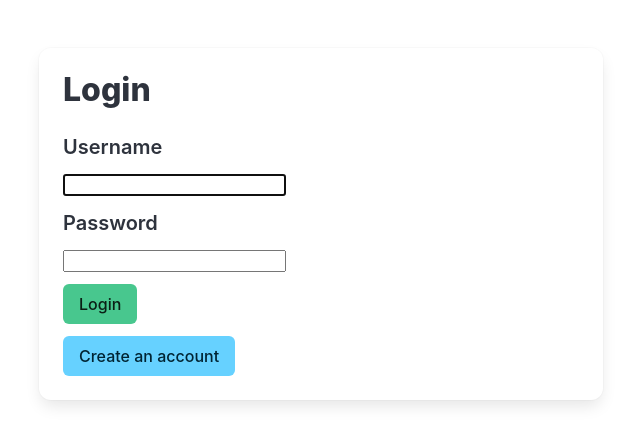
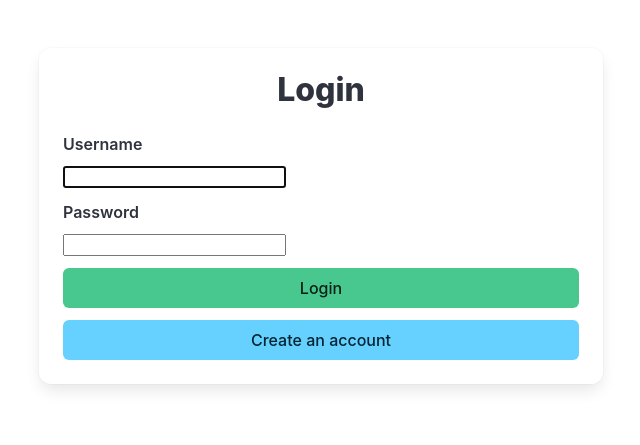
Before and after one commit to vivekvardhan22/carpooling, a Django app: page / in a window 1280 px wide. Shown: the top 445 px of the page, without its empty margins (319-959 px from the left). Run offline with Django 4.2, Linux system fonts and the light colour scheme.

Commit message:
Update login.html

```diff
--- a/everythingvit/templates/login.html
+++ b/everythingvit/templates/login.html
@@ -5,7 +5,7 @@
   <head>
     <meta charset="utf-8">
     <meta name="viewport" content="width=device-width, initial-scale=1">
-    <title>Hello Bulma!</title>
+    <title>Login</title>
     <link rel="stylesheet" href="{% static 'css/bulma.min.css' %}">
     <link href="https://fonts.googleapis.com/css2?family=Material+Symbols+Outlined:opsz,wght,FILL,GRAD@20,100,1,200&icon_names=favorite,home,search,settings" rel="stylesheet" />
   </head>
@@ -13,76 +13,82 @@
 
     <section class="section">
       <div class="container">
-
-    <div class="columns is-mobile">
-      <div class="column is-half is-offset-one-quarter">
+        <div class="columns is-centered">
+          <div class="column is-half-tablet is-full-mobile">
 
             <div class="card">
               <div class="card-content">
 
                 <form method="post" action="" role="form">
                   {% csrf_token %}
-                 <h3 class="title is-3">Login</h3>
+                  <h3 class="title is-3 has-text-centered">Login</h3>
 
+                  <!-- Username Field -->
                   <div class="field">
-                    <p class="control has-icons-left">
-                    <label class="label is-medium">Username</label>
+                    <label class="label">Username</label>
+                    <div class="control has-icons-left">
                       {{ form.username }}
                       <span class="icon is-small is-left">
-                  <i class="fas fa-lock"></i>
+                        <i class="fas fa-user"></i>
                       </span>
-              </p>
+                    </div>
                   </div>
 
+                  <!-- Password Field -->
                   <div class="field">
-                    <p class="control has-icons-left">
-                    <label class="label is-medium">Password</label>
+                    <label class="label">Password</label>
+                    <div class="control has-icons-left">
                       {{ form.password }}
                       <span class="icon is-small is-left">
                         <i class="fas fa-lock"></i>
                       </span>
-              </p>
+                    </div>
                   </div>
 
+                  <!-- Error Message -->
                   {% if form.errors %}
-            <div class="row">
-              <div class="col s12">
-                <span style="color: red; font-weight: bold;">Your username or password did not match.</span>
-              </div>
+                    <div class="notification is-danger">
+                      Your username or password did not match.
                     </div>
                   {% endif %}
 
+                  <!-- Login Button -->
                   <div class="field">
-            <p class="control">
-              <button type="submit" value="login" class="button is-success">
+                    <p class="control has-text-centered">
+                      <button type="submit" class="button is-success is-fullwidth">
                         Login
                       </button>
-
                     </p>
                   </div>
 
                   <input type="hidden" name="next" value="{{ next }}">
 
-
-
-          <a href="{% url 'signup' %}" class="button is-info">Create an account</a>
-
+                  <!-- Signup Link -->
+                  <p class="has-text-centered">
+                    <a href="{% url 'signup' %}" class="button is-info is-fullwidth">Create an account</a>
+                  </p>
 
                 </form>
-
-
-
 
               </div>
             </div>
 
           </div>
         </div>
-
       </div>
     </section>
 
-
+    <!-- Mobile Styling Fixes -->
+    <style>
+      @media screen and (max-width: 768px) {
+        .card {
+          padding: 15px;
+        }
+        .title {
+          font-size: 1.5rem;
+        }
+      }
+    </style>
 
   </body>
 </html>
```
Lines whose indentation alone changed are shown as unchanged.
